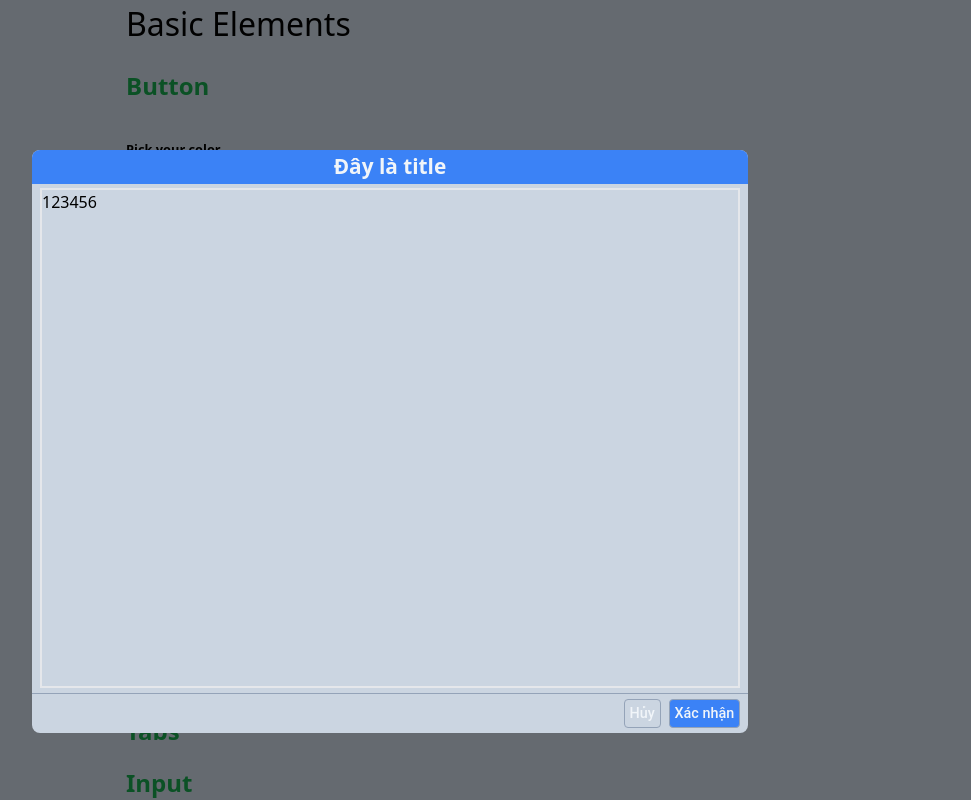
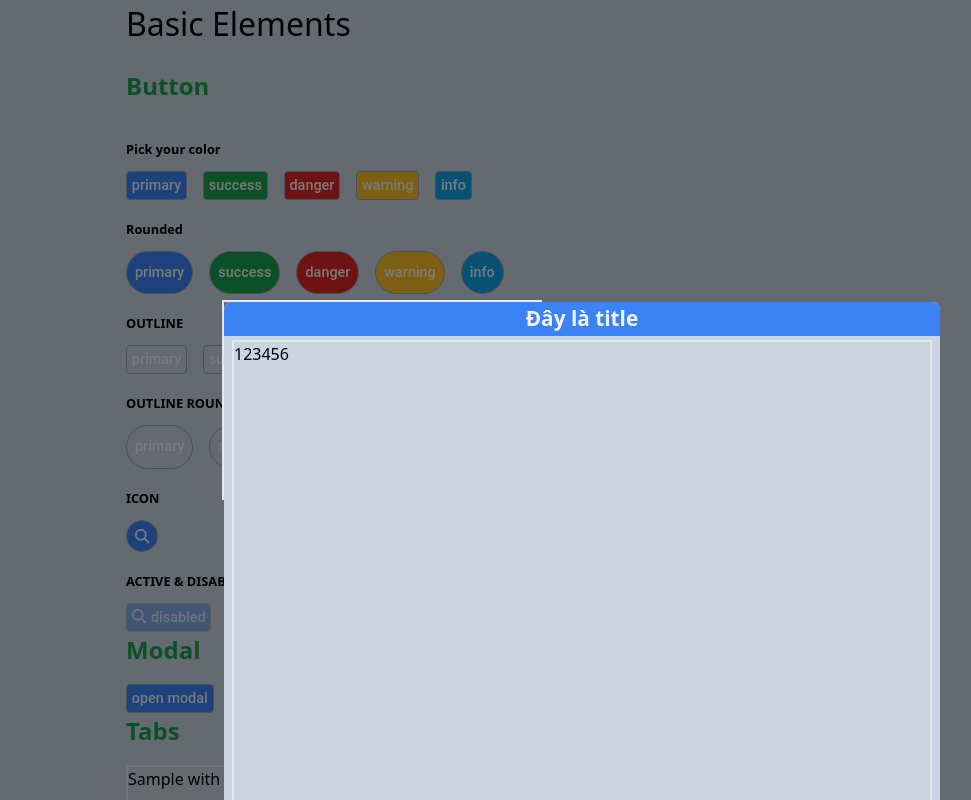
Before and after one commit to dangdinhtai0001/friday-fw-ssr, a Next.js app: page /components in a window 1280 px wide. Both pictures are taken after a click on the button "open modal". Shown: the top 800 px of the page, without its empty margins (258-1229 px from the left). Built offline with nearby package versions, Linux system fonts and the light colour scheme.

Commit message:
Đổi thư viện resizable

```diff
--- a/components/dialog/core/DialogContainer.tsx
+++ b/components/dialog/core/DialogContainer.tsx
@@ -2,7 +2,7 @@
 import React from 'react';
 // ------- 3rd imports
 import { motion } from 'framer-motion';
-import { Resizable } from 'react-resizable';
+import { Resizable } from 're-resizable';
 // ------- local imports
 import { useDialogContext } from './DialogContext';
 import Button from '@components/button';
@@ -86,7 +86,10 @@ const DialogContainer = (props: IDialogPropTypes) => {
     };
 
     return (
-        <Resizable height={currentHeight} width={currentWidth} onResize={handleOnResize}>
+        <Resizable defaultSize={{
+            width: 320,
+            height: 200,
+        }} className='border-2'>
             <div className='fd--dialog-container border-3' style={{ width: currentWidth, height: currentHeight }} ref={dialogContainerRef}>
                 <motion.div
                     className="fd--dialog-panel h-fit w-fit bg-th-background rounded-[0.5rem] flex flex-col "
--- a/modules/components/TabsContainer.tsx
+++ b/modules/components/TabsContainer.tsx
@@ -1,5 +1,16 @@
+import { Resizable } from 're-resizable';
 const TabsContainer = () => {
-    return <></>;
+    return <>
+
+        <Resizable
+            defaultSize={{
+                width: 320,
+                height: 200,
+            }} className='border-2'
+        >
+            Sample with default size
+        </Resizable>
+    </>;
 }
 
 export default TabsContainer;
--- a/package.json
+++ b/package.json
@@ -20,10 +20,10 @@
     "next": "12.3.1",
     "next-themes": "^0.2.1",
     "rc-util": "^5.24.4",
+    "re-resizable": "^6.9.9",
     "react": "18.2.0",
     "react-dom": "18.2.0",
     "react-is": "^18.2.0",
-    "react-resizable": "^3.0.4",
     "util": "^0.12.5"
   },
   "devDependencies": {
```
Also changed, not shown: 1 other file (tests, documents, lock files or other folders).
